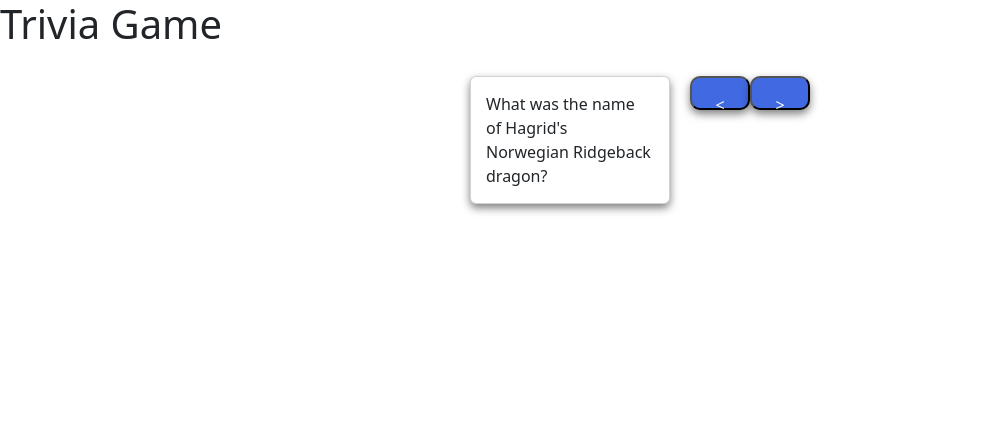
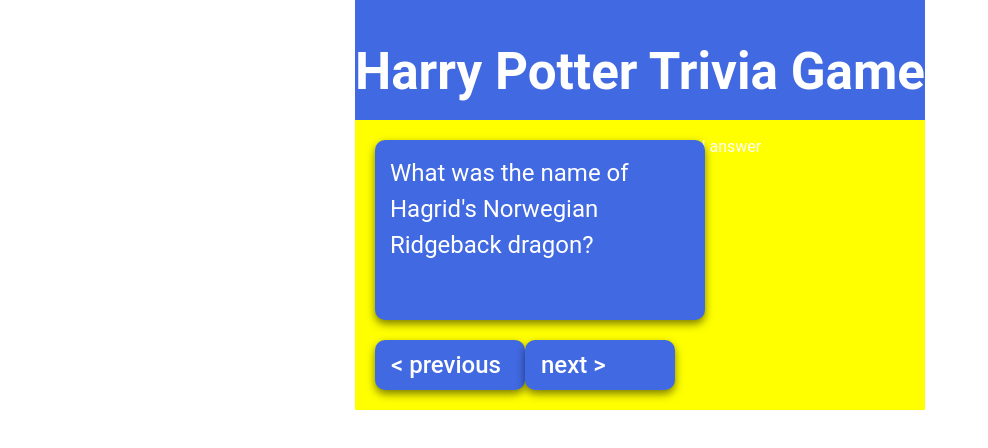
Before and after one commit to mathewrobins/react-trivia, a React (Vite) app: page / in a window 1280 px wide. Shown: the top 448 px of the page, without its empty margins (0-988 px from the left). Built offline with nearby package versions, Linux system fonts and the light colour scheme.

Commit message:
changed css file in main.tsx

```diff
--- a/src/App.css
+++ b/src/App.css
@@ -9,6 +9,18 @@
 
 }
 
+.header {
+  /* display: flex;
+  justify-content: center; */
+  height: 100px;
+  top: 0;
+  background-color: #4169E1; /* Royal Blue */
+  color: white;
+  text-align: center;
+  padding: 10px 0;
+  width: 100%;
+}
+
 .container {
   display: flex;
   flex-wrap: wrap; /* Allows items to wrap to the next line */
@@ -16,16 +28,19 @@
   row-gap: 20px;
   padding: 20px; /* Padding around the entire grid */
   justify-content: center; /* Center items in the container */
+  flex-direction: column;
+  background-color: yellow;
 }
 
 .card, .card-back {
   background-color: #4169E1;
   box-shadow:0 4px 8px rgba(0,0,0,0.5);
   color: white;
+  font-size: 150%;
   border-radius: 10px;
   padding: 15px;
   height: 150px;
-  width: 200px;
+  width: 300px;
   transition: transform 0.3s ease;
   display: flex;
   flex-direction: column;
@@ -36,15 +51,24 @@
   cursor: pointer;
 }
 
+.bottom{
+  display: flex;
+  flex-direction: row;
+}
+
 .nav-button{
   background-color: #4169E1;
   box-shadow:0 4px 8px rgba(0,0,0,0.5);
   color: white;
   border-radius: 10px;
   padding: 15px;
-  height: 30px;
-  width: 60px;
+  height: 50px;
+  width: 150px;
+  font-size: 150%;
   transition: transform 0.3s ease;
+  display: flex;
+  align-items: center;
+  text-align: center;
 }
 
 /* .card:hover {
--- a/src/App.tsx
+++ b/src/App.tsx
@@ -133,14 +133,18 @@
 
   return (
     <>
-      <h1>Trivia Game</h1>
+      <div className = "header">
+        <h1>Harry Potter Trivia Game</h1>
+        <p>Click on question to reveal answer</p>
+      </div>
       <div className="container">
-
+        <div className = "top">
           <Question
             key={questions[index].id}
             question={questions[index].question}
             answer={questions[index].answer}
           />
+        </div>
         <div className = "bottom">
 
             <Direction
--- a/src/assets/Direction.tsx
+++ b/src/assets/Direction.tsx
@@ -1,12 +1,12 @@
 
 
-function Direction({ direction, onClick }: { direction: string; onClick: React.MouseEventHandler<HTMLButtonElement> }) {
+function Direction({ direction, onClick }: { direction: string; onClick: React.EventHandler<any> }) {
     return (
       <button
         className = "nav-button"
         onClick={onClick}
       >
-        {direction === "forward" ? ">" :  "<"}
+        {direction === "forward" ? " next >" :  "< previous"}
       </button>
     );
   }
--- a/src/main.tsx
+++ b/src/main.tsx
@@ -1,8 +1,8 @@
 import React from "react";
 import ReactDOM from "react-dom/client";
 import App from "./App.tsx";
-import "bootstrap/dist/css/bootstrap.css";
-// import './index.css'
+// import "bootstrap/dist/css/bootstrap.css";
+import './index.css'
 
 ReactDOM.createRoot(document.getElementById("root")!).render(
   <React.StrictMode>
```
Lines whose indentation alone changed are shown as unchanged.
